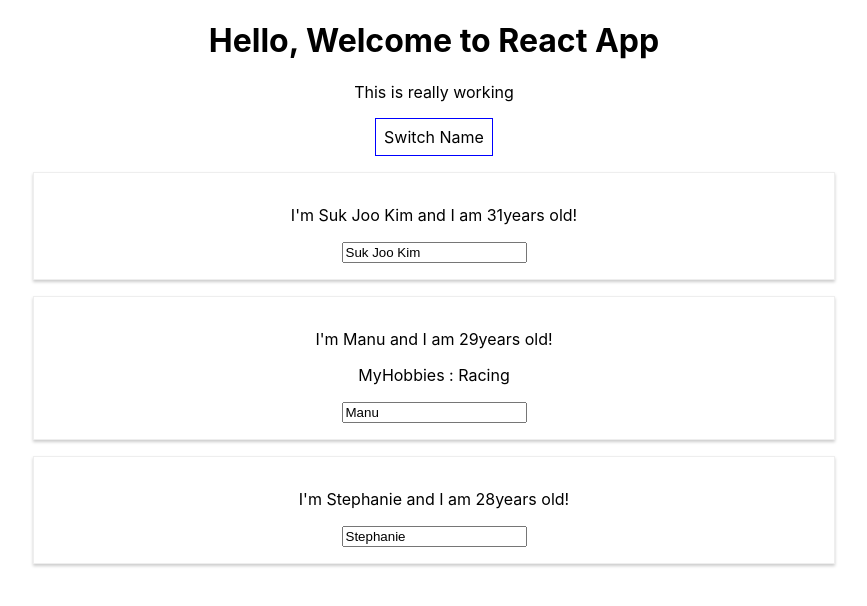
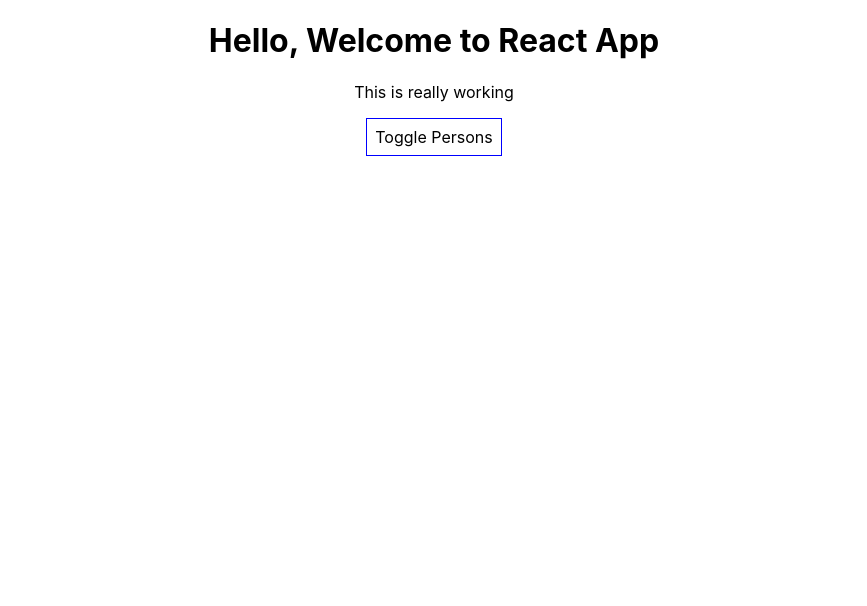
Before and after one commit to vince15dk/react-p1, a React (Create React App) app: page / in a window 1280 px wide. Shown: the top 606 px of the page, without its empty margins (206-1073 px from the left). Built offline with nearby package versions, Linux system fonts and the light colour scheme.

Commit message:
refactoring components

```diff
--- a/src/App.js
+++ b/src/App.js
@@ -5,27 +5,36 @@
 class App extends Component {
   state = {
     persons: [
-      {name: 'Suk Joo Kim', age: 31},
-      {name: 'Manu', age: 29},
-      {name: 'Stephanie', age: 28}],
-      otherState: 'some other value'
+      {id: 'asf1',name: 'Suk Joo Kim', age: 31},
+      {id: 'fee2',name: 'Manu', age: 29},
+      {id: 'afs1',name: 'Stephanie', age: 28}],
+      otherState: 'some other value',
+      showPersons: false
   }
 
-  switchNameHandler = (newName) => {
-    //console.log('Was clicked!');
-    //DON'T DO THIS : this.state.persons[0].name = 'SJ full name'
-    this.setState({persons:[
-      {name: 'Max', age: 31},
-      {name: 'Manu', age: 29},
-      {name: 'Stephanie', age: 27}]})
+  nameChangedHandler = (event, id) => {
+    const personIndex = this.state.persons.findIndex(p => {
+      return p.id === id;
+    });
+
+    const person = {...this.state.persons[personIndex]}
+    //const person = Object.assign({}, this.state.persons[personIndex]); //alternative
+    person.name = event.target.value;
+    const persons = [...this.state.persons];
+    persons[personIndex] = person
+    this.setState({persons: persons})}
+
+  deletePersonHandler = (personIndex) => {
+    //const persons = this.state.persons.slice();
+    const persons = [...this.state.persons] // betterh than just =  this.state.persons (it could influence the original value due to persons refering only pointer not the copy of vlaues themselves)
+    persons.splice(personIndex, 1);
+    this.setState({persons: persons});
   }
 
-  nameChangedHandler = (event) => {
-    this.setState({persons:[
-      {name: 'Max', age: 31},
-      {name: event.target.value, age: 29},
-      {name: 'Stephanie', age: 27}]
-  })}
+  togglePersonsHandler = () => {
+       const doesShow = this.state.showPersons;
+       this.setState({showPersons: !doesShow});
+  }
 
   render() {
     const style = {
@@ -36,23 +45,30 @@
       cursor: 'pointer'
     };
 
+    let persons = null;
+
+    if (this.state.showPersons) {
+       persons = (
+          <div>
+          {this.state.persons.map((person, index) => {
+            return <Person click={()=> this.deletePersonHandler(index)}
+            name ={person.name}
+            age={person.age}
+            key={person.id}
+            changed= {(event)=>this.nameChangedHandler(event, person.id)}/>
+          })}
+         </div>
+        );
+    }
+
     return (
       <div className="App">
         <h1>Hello, Welcome to React App</h1>
         <p>This is really working</p>
         <button
         style={style}
-        onClick={()=> this.switchNameHandler('SJ!!!!!!')}>Switch Name</button>
-        <Person
-        name = {this.state.persons[0].name} age ={this.state.persons[0].age} />
-        <Person
-        name = {this.state.persons[1].name}
-        age = {this.state.persons[1].age}
-        click={this.switchNameHandler.bind(this, 'Max!!')}
-        changed={this.nameChangedHandler}
-        > MyHobbies : Racing</Person>
-        <Person
-        name = {this.state.persons[2].name} age = {this.state.persons[2].age}/>
+        onClick={this.togglePersonsHandler}>Toggle Persons</button>
+        {persons}
       </div>
     );
     //return React.createElement('div', {className: 'App'}, React.createElement('h1',null, 'Does this work now?'));
```
